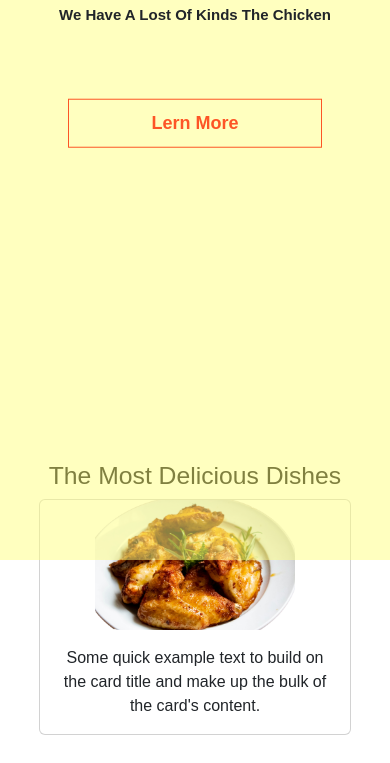
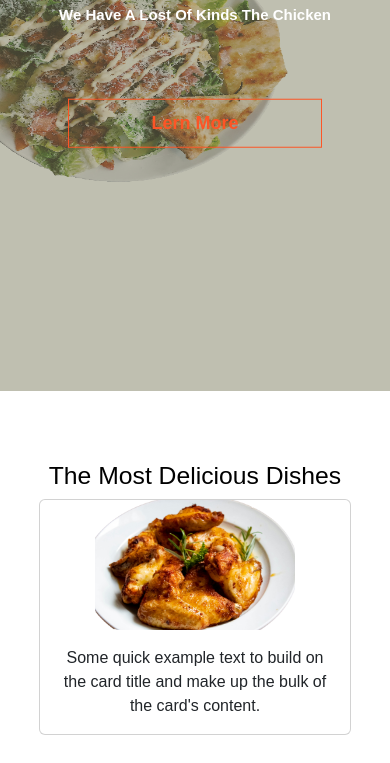
Before and after one commit to mohamedghazoul/CHICKEN, a plain HTML site: page index.html in a window 390 px wide. Shown: the part 374-1137 px from the top of the page. Drawn offline with nearby package versions, Linux system fonts and the light colour scheme.

Commit message:
Update style.css

```diff
--- a/css/style.css
+++ b/css/style.css
@@ -61,7 +61,7 @@ body {
         /* border-radius: 50%; */
     }
     p {
-        font-size: 17px;
+        font-size: 20px;
     }
 }
 .chicken {
@@ -187,6 +187,7 @@ footer a , li a {
     justify-content: space-around;
 }
   @media only screen and (max-width: 900px) {
+
     .container-2 .cards {
         display: grid;
         grid-template-columns: 1fr 1fr;
@@ -207,15 +208,19 @@ footer a , li a {
         /* background-color: rgb(240, 237, 237); */
         /* box-shadow : rgba(60, 64, 67, 0.3) 0px 1px 2px 0px, rgba(60, 64, 67, 0.15) 0px 2px 6px 2px; */
         img {
-            display: none;
+            /* display: none; */
             width: 350px;
             height: 350px;
             position: absolute;
             top: 50%;
             right: -60%;
+
             transition: 3s;
-            transform: translateY(-50%);
+            /* transform: translateY(-50%); */
             /* border-radius: 50%; */
+        } p {
+            font-size: 20px;
+            color: #fff;
         }
     }
     .chicken .h1 {
@@ -266,10 +271,17 @@ footer a , li a {
         width: 50%;
         justify-content: space-around;
     }
+    .opasitiy {
+        width: 100%;
+        height: 100%;
+        background-color: rgba(128, 128, 98, 0.5);
+        z-index: 55;
+    }
   }
 
 
   @media only screen and (max-width: 760px) {
+
     body {
         width: 100%;
     }
@@ -300,6 +312,7 @@ footer a , li a {
         align-items: center;
     }
     .container-1 {
+
         /* background-color: red; */
         width: 100%;
         background-color: #fff;
@@ -314,7 +327,7 @@ footer a , li a {
         /* background-color: rgb(240, 237, 237); */
         /* box-shadow : rgba(60, 64, 67, 0.3) 0px 1px 2px 0px, rgba(60, 64, 67, 0.15) 0px 2px 6px 2px; */
         img {
-            display: none;
+            /* display: none; */
             width: 350px;
             height: 350px;
             position: absolute;
@@ -323,6 +336,9 @@ footer a , li a {
             transition: 3s;
             transform: translateY(-50%);
             /* border-radius: 50%; */
+        } p {
+            font-size: 20px;
+            color: #fff;
         }
     }
     .chicken .h1 {
@@ -375,9 +391,9 @@ footer a , li a {
         display: none;
     }
     .opasitiy {
-        width: 150%;
-        height: 150%;
-        background-color: rgba(255, 255, 128, .5);
+        width: 100%;
+        height: 100%;
+        background-color: rgba(128, 128, 98, 0.5);
         z-index: 55;
     }
   }
```
